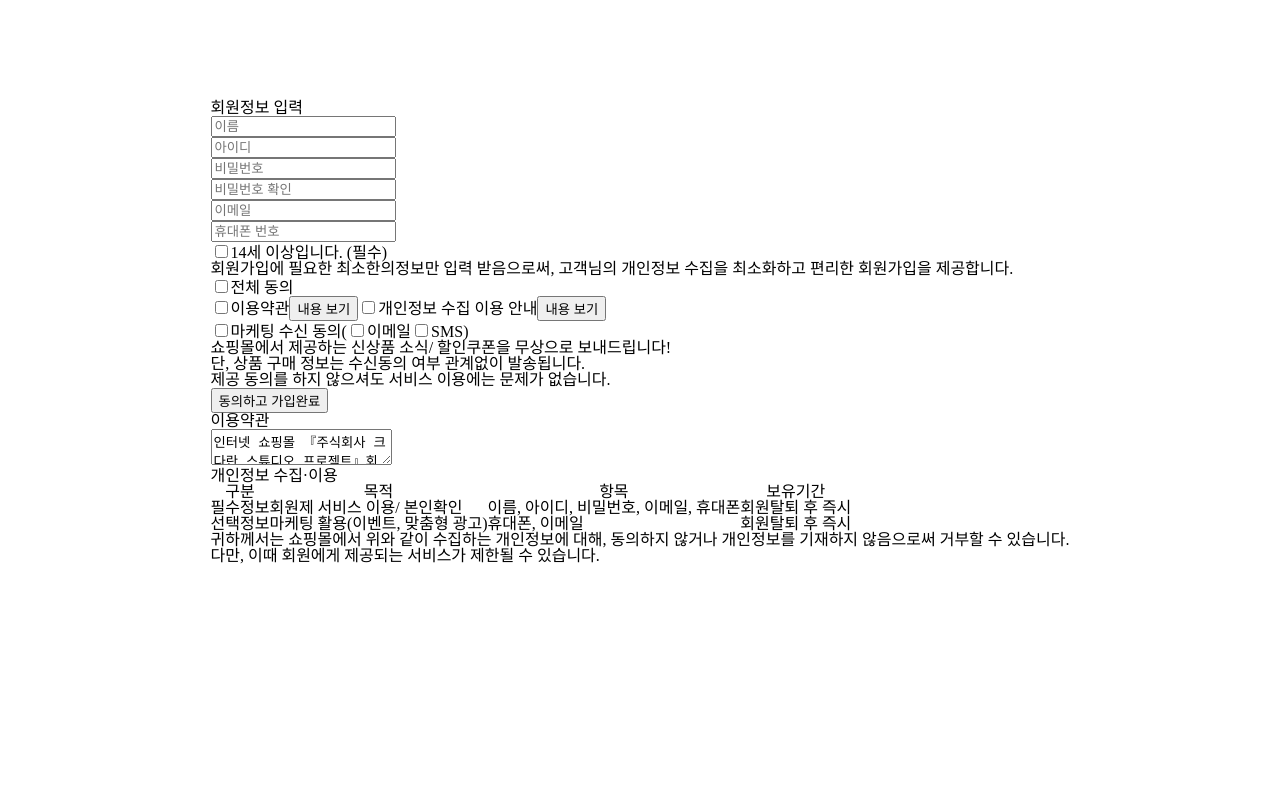
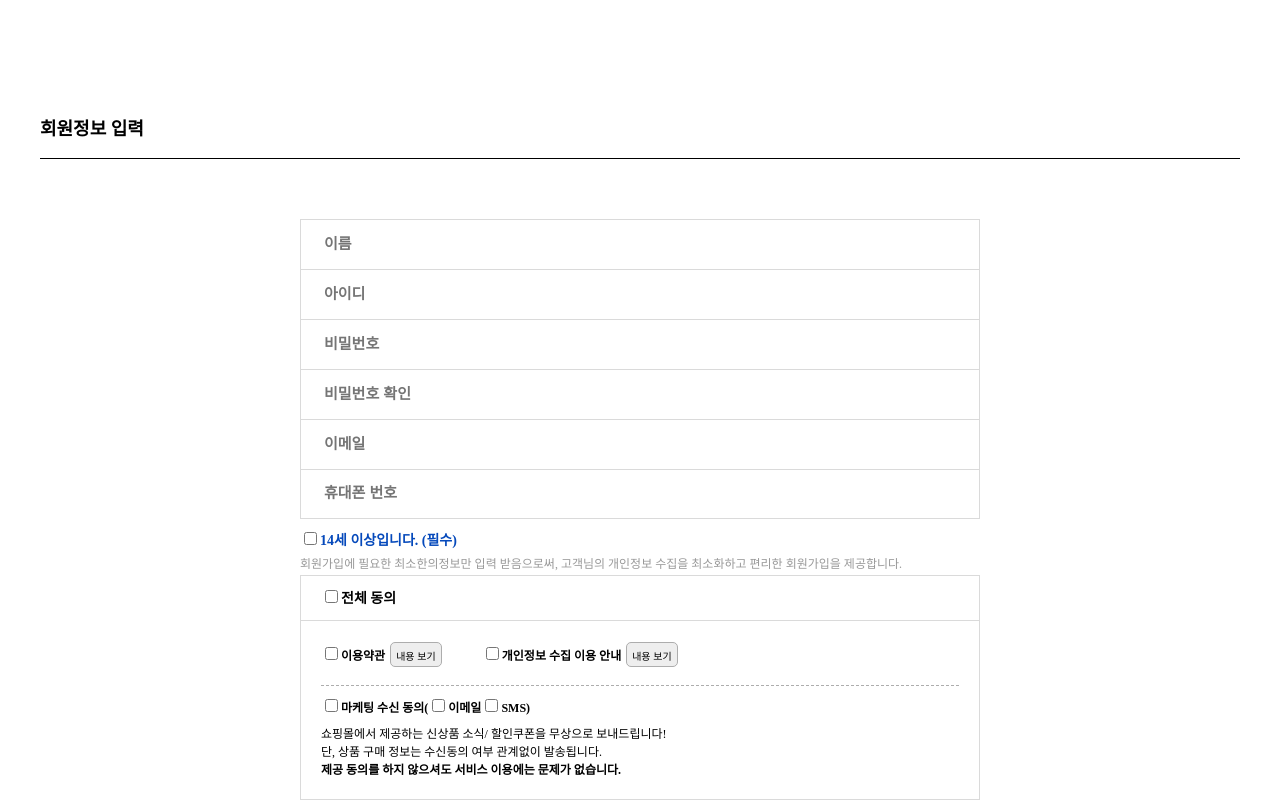
Before and after one commit to yebomlee/fullstack2-1st-keudaran-studio-frontend, a React (Create React App) app: page /signup in a window 1280 px wide. Shown: the top 801 px of the page. Built offline with nearby package versions, Linux system fonts and the light colour scheme.

Commit message:
Add: 레이아웃에 CSS 추가

```diff
--- a/src/pages/Sign/SignUp/SignUpBox.js
+++ b/src/pages/Sign/SignUp/SignUpBox.js
@@ -139,10 +139,16 @@ class SignUpBox extends React.Component {
                 주소를 포함), 전화번호·모사전송번호·전자우편주소,
               </textarea>
             </div>
-            <div className="usePrivacyBox">
-              <h3>개인정보 수집·이용</h3>
-              <table>
-                <thead>
+            <div className="usePrivacyBox ">
+              <h3 className="policyTitle">개인정보 수집·이용</h3>
+              <table className="privacyTable">
+                <colgroup>
+                  <col />
+                  <col />
+                  <col />
+                  <col />
+                </colgroup>
+                <thead className="privacyTableHead">
                   <tr>
                     <th>구분</th>
                     <th>목적</th>
--- a/src/pages/Sign/SignUp/SignUpBox.scss
+++ b/src/pages/Sign/SignUp/SignUpBox.scss
@@ -0,0 +1,180 @@
+.SignUpBox {
+  font-size: 12px;
+  max-width: 1200px;
+  width: 100%;
+
+  .signUpTitle {
+    margin: 20px 0;
+    font-size: 18px;
+    font-weight: 700;
+  }
+  .signUpBoxInner {
+    display: flex;
+    flex-direction: column;
+    align-items: center;
+    padding-top: 20px;
+    border-top: 1px solid #000;
+
+    .signUpForm {
+      max-width: 680px;
+      width: 100%;
+      padding-top: 40px;
+      border-bottom: 1px solid #dadada;
+
+      .userInfoInput {
+        width: 100%;
+        height: 50px;
+        padding: 0 23px;
+        border: 1px solid #dadada;
+        border-bottom: 0;
+        line-height: 50px;
+        &:focus {
+          outline: none;
+        }
+        &::placeholder {
+          font-weight: 600;
+          font-size: 15px;
+        }
+      }
+      .phoneInput {
+        border-bottom: 1px solid #dadada;
+      }
+
+      .joinMsg {
+        margin: 10px 0 5px 0;
+
+        .mustCheckLabel {
+          color: #0549bb;
+          font-size: 14px;
+          font-weight: 800;
+        }
+
+        .joinDescription {
+          margin: 10px 0 5px 0;
+          color: #999;
+          font-size: 12px;
+        }
+      }
+
+      .agreeBox {
+        border: 1px solid #dadada;
+
+        .allCheck {
+          height: 45px;
+          padding-left: 20px;
+          border-bottom: 1px solid #dadada;
+          font-weight: 700;
+          font-size: 14px;
+          line-height: 45px;
+        }
+
+        .detailCheck {
+          padding: 10px;
+
+          .legalCheck {
+            height: 45px;
+            margin: 10px;
+            border-bottom: 1px dashed #adadad;
+            font-weight: 600;
+            line-height: 30px;
+
+            .littleGreyBtn {
+              margin: 0 40px 0 5px;
+              padding: 5px 5px 3px 5px;
+              border-radius: 5px;
+              background-color: #eee;
+              border: 1px solid #adadad;
+              font-size: 10px;
+            }
+          }
+
+          .marketingCheck {
+            margin: 10px;
+            .checkBox {
+              font-weight: 600;
+              margin-bottom: 10px;
+            }
+            .marketingParagraph {
+              font-size: 12px;
+              line-height: 18px;
+              b {
+                font-weight: 700;
+              }
+            }
+          }
+        }
+      }
+
+      .signUpBtn {
+        display: block;
+        width: 234px;
+        height: 64px;
+        margin: 25px auto;
+        line-height: 64px;
+        font-size: 22px;
+        color: #fff;
+        background-color: #0549bb;
+        border: 1px solid #053688;
+      }
+    }
+
+    .policyWrap {
+      max-width: 680px;
+
+      .policyTitle {
+        margin: 50px 0 10px 0;
+        font-size: 14px;
+        font-weight: 600;
+      }
+      .policyText {
+        width: 100%;
+        height: 165px;
+        border: 1px solid #ccc;
+        line-height: 20px;
+        overflow: auto;
+        resize: none;
+      }
+
+      .privacyTable {
+        width: 100%;
+
+        col:nth-child(1) {
+          width: 15%;
+        }
+        col:nth-child(2) {
+          width: 20%;
+        }
+        col:nth-child(3) {
+          width: 20%;
+        }
+        col:nth-child(4) {
+          width: 20%;
+        }
+
+        .privacyTableHead {
+          font-weight: 700;
+          background-color: #fcfcfc;
+        }
+
+        th {
+          background-color: #fcfcfc;
+        }
+
+        th,
+        tr,
+        td {
+          padding: 15px 10px;
+          border: 1px solid #dadada;
+          text-align: center;
+          vertical-align: middle;
+        }
+      }
+
+      .privacyNotice {
+        margin: 50px 0;
+        font-weight: 700;
+        line-height: 15px;
+      }
+    }
+  }
+}
```
